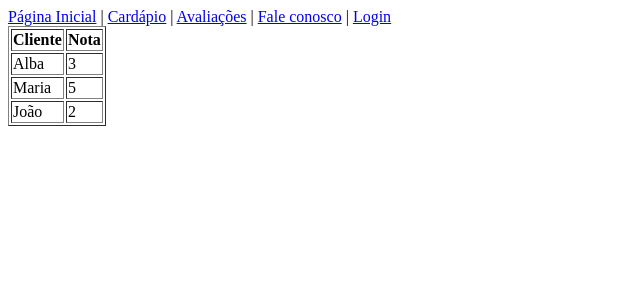
After one commit to jailsonIFRN/pizzaria-web2024, a Flask app: page /avaliacoes in a window 1280 px wide. The commit adds this page. Shown: the top 300 px of the page, without its empty margins (0-640 px from the left). Run offline with Flask 3, Linux system fonts and the light colour scheme.

Commit message:
Exemplo com criação de tabela dinâmica a partir de dicionário

```diff
--- a/app.py
+++ b/app.py
@@ -9,3 +9,11 @@ def index():
 @app.route("/cardapio")
 def cardapio():
     return render_template('cardapio.html')
+
+@app.route('/avaliacoes')
+def avaliacoes():
+    dados = [{'cliente': 'Alba', 'nota': 3},
+             {'cliente': 'Maria', 'nota': 5},
+             {'cliente': 'João', 'nota': 2}
+            ]
+    return render_template('avaliacoes.html', dados=dados)
--- /dev/null
+++ b/templates/avaliacoes.html
@@ -0,0 +1,17 @@
+{% extends "base.html" %}
+
+{% block conteudo %}
+    <table border="1">
+        <tr>
+            <th>Cliente</th>
+            <th>Nota</th>
+        </tr>
+        {% for d in dados %}
+            <tr>
+                <td>{{d.cliente}}</td>
+                <td>{{d.nota}}</td>
+            </tr>
+        {% endfor %}
+    </table>
+
+{% endblock%}
--- a/templates/base.html
+++ b/templates/base.html
@@ -9,7 +9,7 @@
     <nav>
        <a href="{{url_for('index')}}">Página Inicial</a> |
        <a href="{{url_for('cardapio')}}">Cardápio</a> |
-       <a href="#">Avaliações</a> |
+       <a href="{{url_for('avaliacoes')}}">Avaliações</a> |
        <a href="#">Fale conosco</a> |
        <a href="#">Login</a>
     </nav>
```
